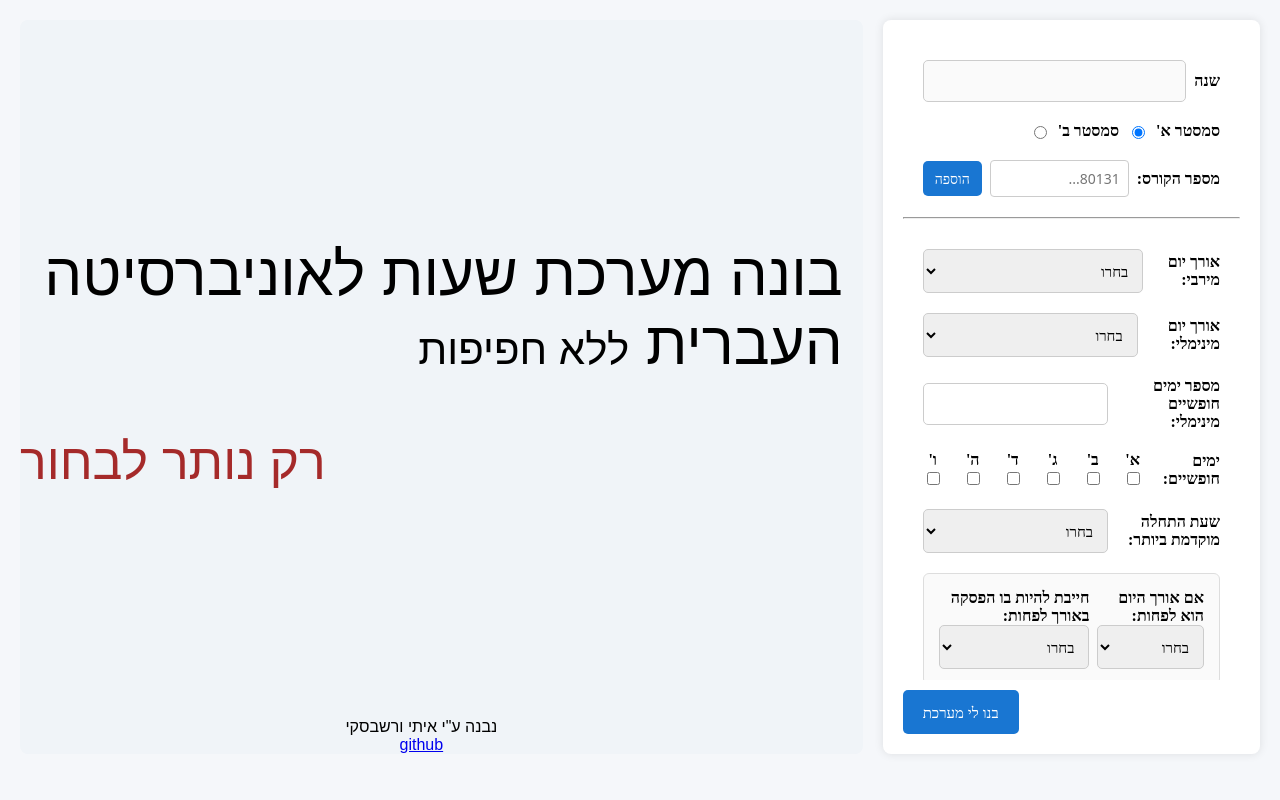
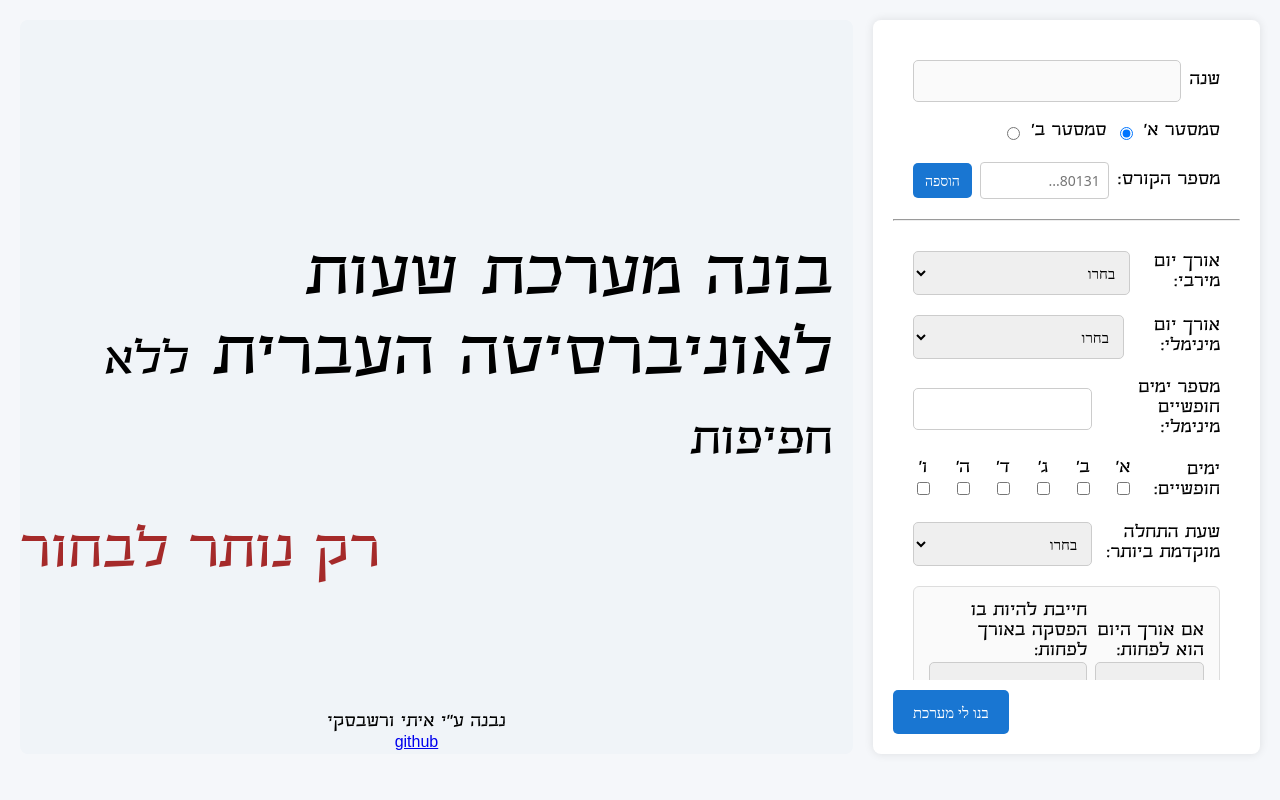
Before and after one commit to iwarshavsky/HUJI_Scheduler, a Flask app: template templates/form.html in a window 1280 px wide. Run offline with Flask 2, Linux system fonts and the light colour scheme; the template is opened without the code that fills it, so the values that code supplies are empty; some web fonts are replaced.

Commit message:
Final before upload

```diff
--- a/static/css/fonts.css
+++ b/static/css/fonts.css
@@ -1,15 +1,15 @@
 @font-face {
     font-family: 'os_luizi_round_ffcregular';
         {{ url_for('static', filename='') }}
-    src: url("../fonts/os_luizi_round-ffc-web.woff2") format('woff2'),
-         url("../fonts/os_luizi_round-ffc-web.woff") format('woff');
+    src: url(../fonts/os_luizi_round-ffc-web.woff2) format('woff2'),
+         url(../fonts/os_luizi_round-ffc-web.woff) format('woff');
     font-weight: normal;
     font-style: normal;
 }
 @font-face {
     font-family: 'ozrad';
-    src: url("../fonts/OzradCLM-Bold.otf") format('opentype'),
-         url("../fonts/OzradCLM-Bold.woff") format('woff');
+    src: url(../fonts/OzradCLM-Bold.otf) format('opentype'),
+         url(../fonts/OzradCLM-Bold.woff) format('woff');
     font-weight: normal;
     font-style: normal;
 }
```
Also changed, not shown: static/fonts/OzradCLM-Bold.otf (added), static/fonts/OzradCLM-Bold.woff (added).
